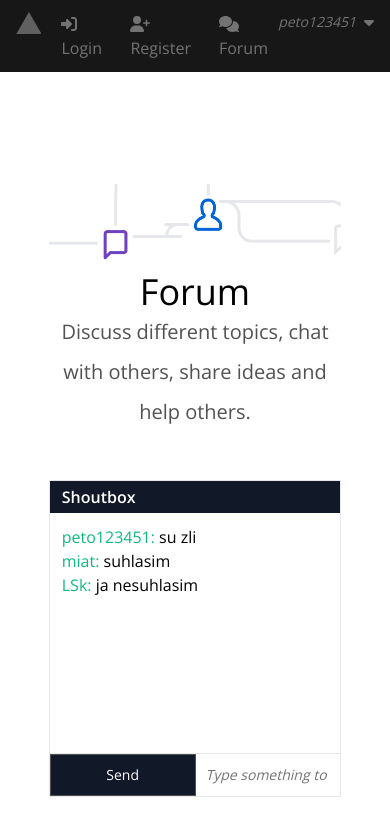
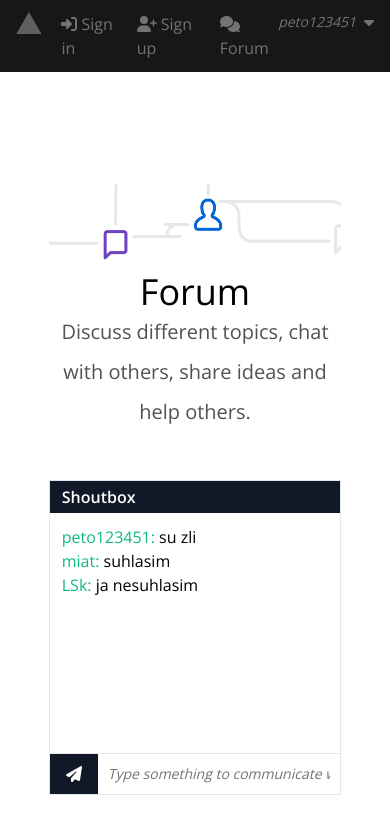
Before and after one commit to lukasstarinsky/vaii, a Next.js app in the folder frontend/: page /forum in a window 390 px wide. Shown: the top 836 px of the page. Built offline with nearby package versions, Linux system fonts and the light colour scheme.

Commit message:
Fix forum responsive design

```diff
--- a/frontend/src/app/auth/login/page.tsx
+++ b/frontend/src/app/auth/login/page.tsx
@@ -15,7 +15,7 @@ export default function Login() {
       </div>
 
       <Input type="submit" value="Login" className="mt-7 hover:bg-neutral-900 hover:text-white" />
-      <h2 className="mt-4">Don't have an account? Go to <Link href="/auth/register" className="underline">Register</Link>.</h2>
+      <h2 className="mt-4">Don't have an account? <Link href="/auth/register" className="underline">Sign up</Link>.</h2>
     </div>
   );
 }
--- a/frontend/src/app/auth/register/page.tsx
+++ b/frontend/src/app/auth/register/page.tsx
@@ -25,7 +25,7 @@ export default function Register() {
       </div>
 
       <Input type="submit" value="Create an account" className="mt-7 hover:bg-neutral-900 hover:text-white" />
-      <h2 className="mt-4">Already have an account? Go to <Link href="/auth/login" className="underline">Login</Link>.</h2>
+      <h2 className="mt-4">Have an account? <Link href="/auth/login" className="underline">Sign in</Link>.</h2>
     </div>
   );
 }
--- a/frontend/src/app/forum/page.tsx
+++ b/frontend/src/app/forum/page.tsx
@@ -1,5 +1,7 @@
 import Input from "@/components/Input";
 import "./forum.css";
+import { FontAwesomeIcon } from "@fortawesome/react-fontawesome";
+import { faPaperPlane } from "@fortawesome/free-solid-svg-icons";
 
 export default function Forum() {
   return (
@@ -20,7 +22,10 @@ export default function Forum() {
           <p><span className="text-emerald-500">LSk: </span>ja nesuhlasim</p>
         </div>
         <div className="flex border-t">
-          <Input type="submit" value="Send" className="bg-gray-900 text-white rounded-none w-28" />
+          <button className="bg-gray-900 text-white px-4 flex items-center">
+            <FontAwesomeIcon icon={faPaperPlane} />
+            <span className="hidden lg:inline-block ms-2">Send</span>
+          </button>
           <Input type="text" className="border-none" placeholder="Type something to communicate with other users..." />
         </div>
       </div>
--- a/frontend/src/components/Navbar.tsx
+++ b/frontend/src/components/Navbar.tsx
@@ -20,11 +20,11 @@ export default function Navbar() {
         {/* Not logged in */}
         <Link href="/auth/login" className="ms-5 text-neutral-500 hover:text-white">
           <FontAwesomeIcon icon={faSignInAlt} className="me-1" />
-          Login
+          Sign in
         </Link>
         <Link href="/auth/register" className="ms-5 text-neutral-500 hover:text-white">
           <FontAwesomeIcon icon={faUserPlus} className="me-1" />
-          Register
+          Sign up
         </Link>
 
         {/* Logged in */}
```
